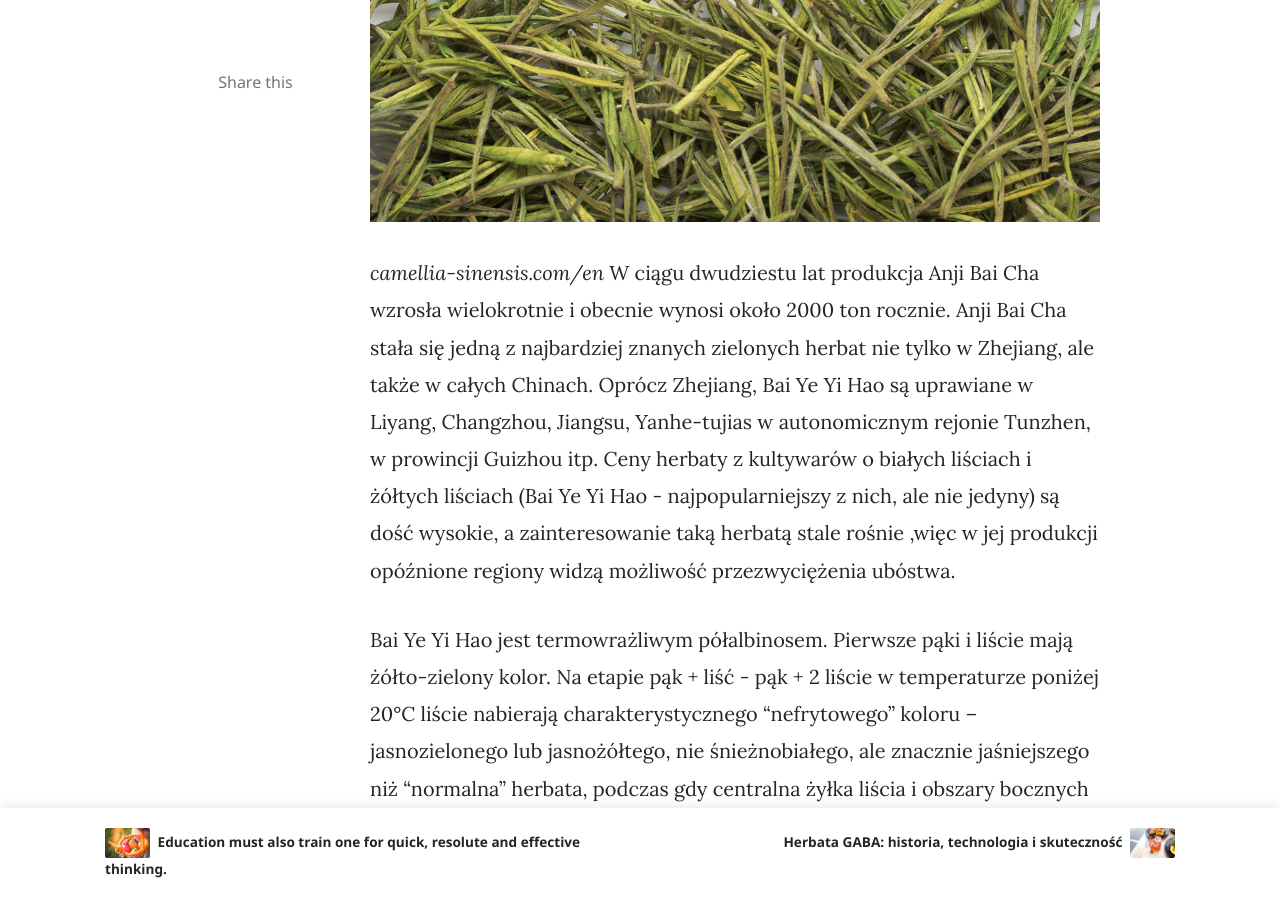
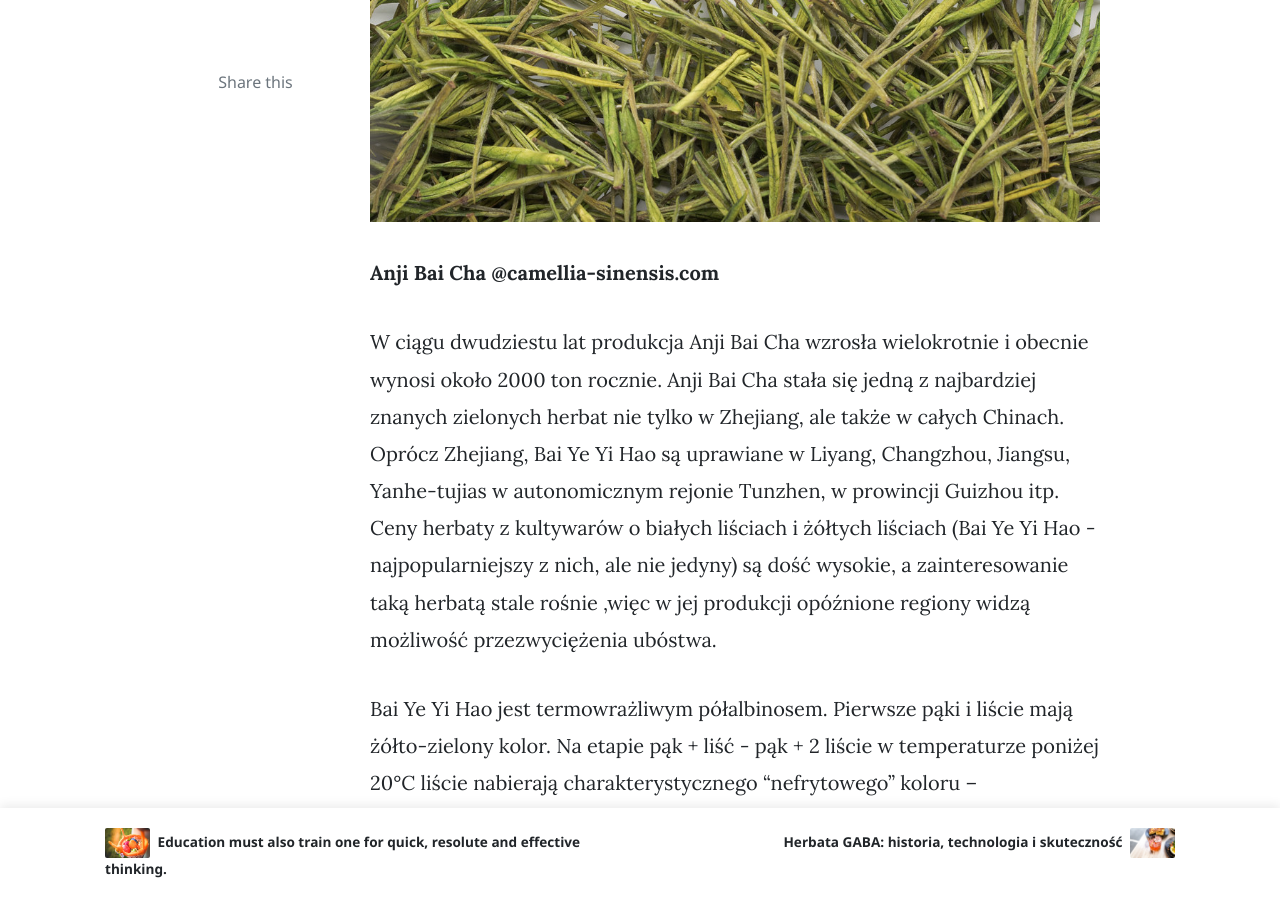
Before and after one commit to asiomchen/asiomchen.github.io, a Jekyll site: the page built from _posts/2020-10-04-o-molekularnych-podstawach-bielactwa-herbacianego.md, in a window 1280 px wide and 900 px high, scrolled down 1324 px. Built offline with Jekyll 4.4.1, drawn with Linux system fonts in a browser that asks for light colours; nearby versions of some CDN libraries; comment, search, counter and statistics services are not loaded.

Commit message:
Update 2020-10-04-o-molekularnych-podstawach-bielactwa-herbacianego.md

```diff
--- a/_posts/2020-10-04-o-molekularnych-podstawach-bielactwa-herbacianego.md
+++ b/_posts/2020-10-04-o-molekularnych-podstawach-bielactwa-herbacianego.md
@@ -7,7 +7,8 @@ image: assets/images/demo1.jpg
 Anji Bai Cha (安吉白茶), biała herbata Anji to nowoczesna odmiana zielonej herbaty z rejonu Anji w prowincji Zhejiang. W latach 70. w pobliżu wsi Dashi odkryto stare drzewo herbaciane o niezwykłym jasnym kolorze młodych pędów. W 1982 r. rozpoczęto prace nad namnażaniem wegetatywnym materiału z tego drzewa, w wyniku tego 1991 r. powstała pierwsza partia herbaty o roboczej nazwie Yu Feng (玉凤) – "Jade Phoenix", która została wysoko oceniona przez ekspertów. Pod koniec 1990 roku zakończono badanie właściwości tej odmiany i opracowanie technologii, a w 2000 r. nowa odmiana została zarejestrowana pod nazwą "Bai Ye Yi Hao "(白叶一号) - "białolistny numer jeden", a gotowy produkt otrzymał nazwę Anji Bai Cha. Od 2004 roku nazwa Anji Bai Cha jest chroniona geograficznie.
 
 ![Anji Bai Cha 1](/assets/images/anji/51162444565_3c8e357712_b.jpg)
-*camellia-sinensis.com/en*
+<b>Anji Bai Cha @camellia-sinensis.com </b>
+
 W ciągu dwudziestu lat produkcja Anji Bai Cha wzrosła wielokrotnie i obecnie wynosi około 2000 ton rocznie. Anji Bai Cha stała się jedną z najbardziej znanych zielonych herbat nie tylko w Zhejiang, ale także w całych Chinach. Oprócz Zhejiang, Bai Ye Yi Hao są uprawiane w Liyang, Changzhou, Jiangsu, Yanhe-tujias w autonomicznym rejonie Tunzhen, w prowincji Guizhou itp. Ceny herbaty z kultywarów o białych liściach i żółtych liściach (Bai Ye Yi Hao - najpopularniejszy z nich, ale nie jedyny) są dość wysokie, a zainteresowanie taką herbatą stale rośnie ,więc w jej produkcji opóźnione regiony widzą możliwość przezwyciężenia ubóstwa.
 
 Bai Ye Yi Hao jest termowrażliwym półalbinosem. Pierwsze pąki i liście mają żółto-zielony kolor. Na etapie pąk + liść - pąk + 2 liście w temperaturze poniżej 20°C liście nabierają charakterystycznego "nefrytowego" koloru – jasnozielonego lub jasnożółtego, nie śnieżnobiałego, ale znacznie jaśniejszego niż "normalna" herbata, podczas gdy centralna żyłka liścia i obszary bocznych żyłek blisko niego stają się ciemnozielone, tworząc kontrastowy wzór. Wraz z dalszym rozwojem pędu, a także w temperaturach powyżej 22°C, liście stają się jasnozielone, zwykle w wiosennych pędach herbaty (patrz zdjęcia 5 i 6). W przypadku wysokiej jakości Anji Bai Cha surowce są zbierane na etapie wybielania, więc termin ich zbierania jest krótki – zwykle wynosi około dwóch tygodni od połowy marca do początku kwietnia.
```
